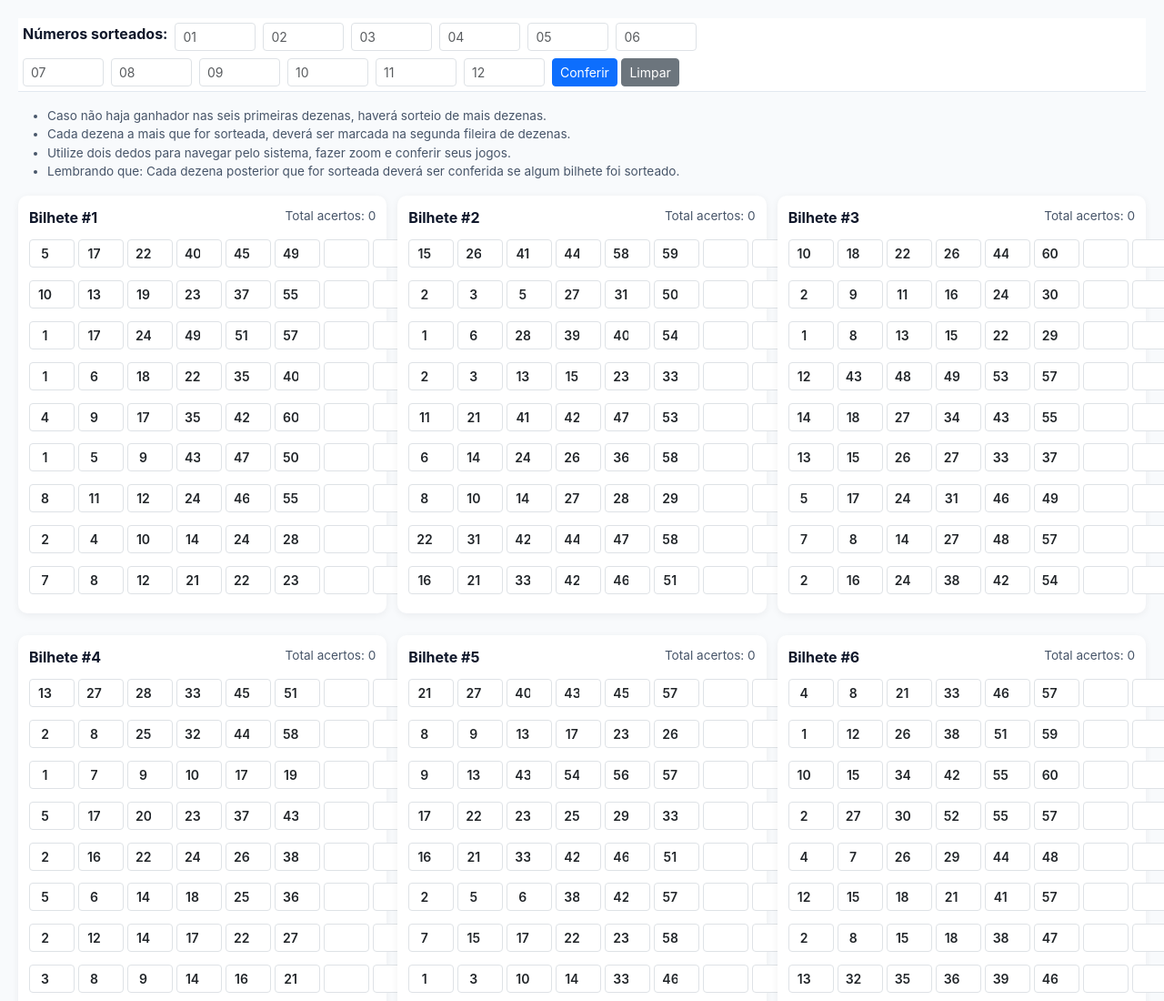
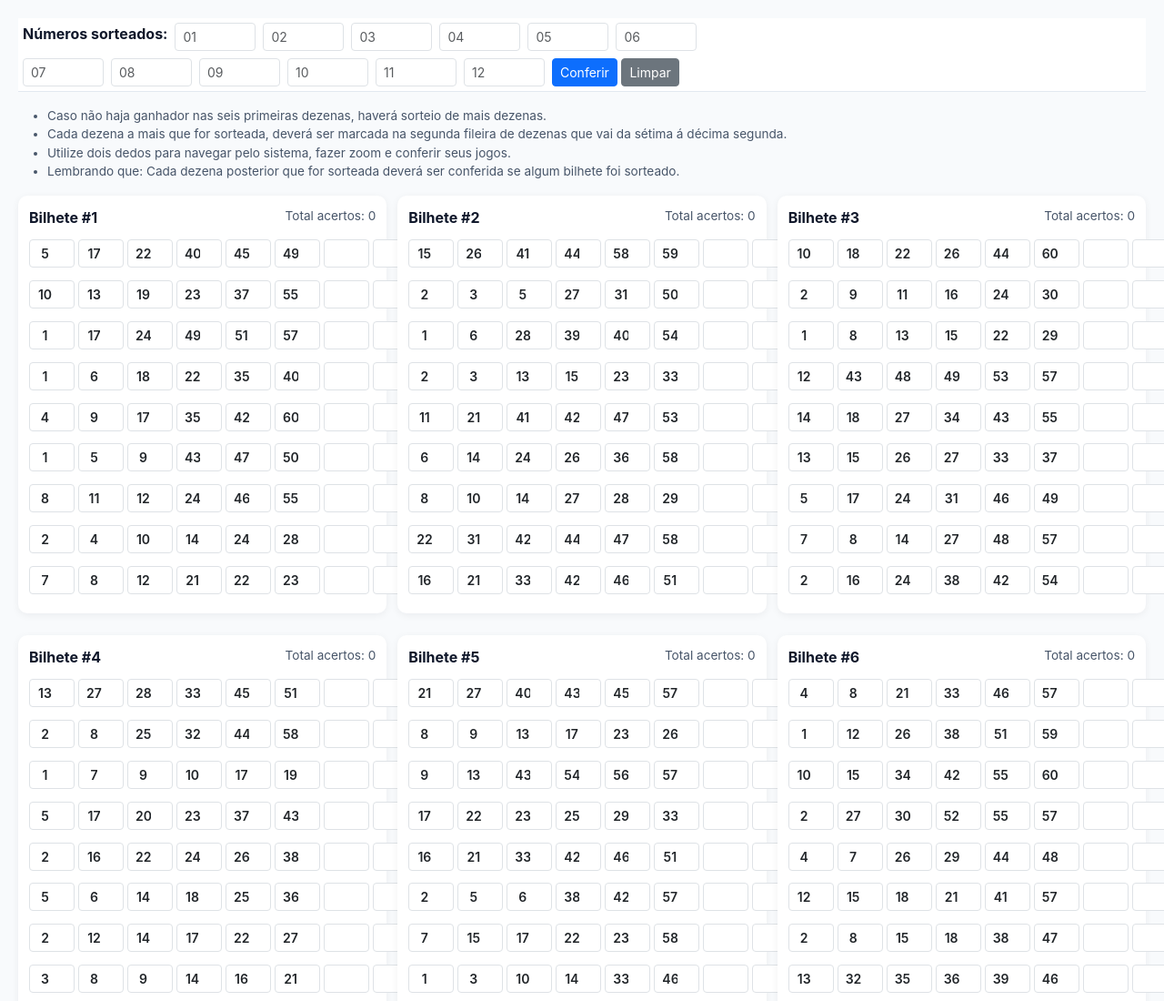
Before and after one commit to YoriOliveira/Mega2025.01, a plain HTML site: page index.html in a window 1280 px wide. Shown: the top 1100 px of the page at 91% size. Drawn offline with nearby package versions, Linux system fonts and the light colour scheme.

Commit message:
Update index.html

```diff
--- a/index.html
+++ b/index.html
@@ -54,7 +54,7 @@
   <div class="mb-2 small">
     <ul>
 	  <li>Caso não haja ganhador nas seis primeiras dezenas, haverá sorteio de mais dezenas.</li>
-	  <li>Cada dezena a mais que for sorteada, deverá ser marcada na segunda fileira de dezenas.</li>
+	  <li>Cada dezena a mais que for sorteada, deverá ser marcada na segunda fileira de dezenas que vai da sétima á décima segunda.</li>
       <li>Utilize dois dedos para navegar pelo sistema, fazer zoom e conferir seus jogos.</li>
 	  <li>Lembrando que: Cada dezena posterior que for sorteada deverá ser conferida se algum bilhete foi sorteado.</li>
     </ul>
```
